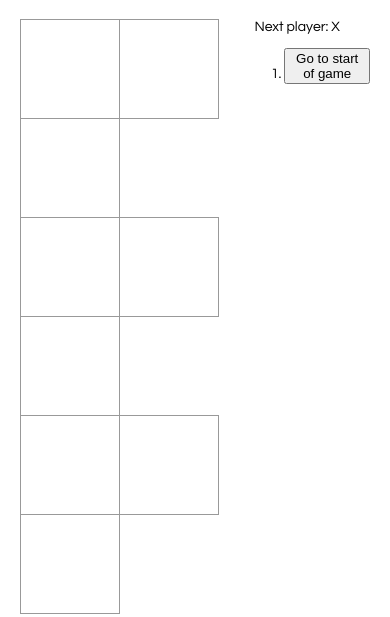
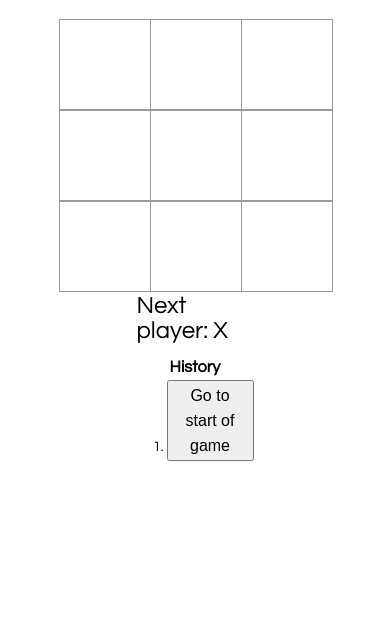
Before and after one commit to dpirrott/tic-tac-toe, a React app: page / in a window 390 px wide. Built offline with nearby package versions, Linux system fonts and the light colour scheme.

Commit message:
Mobile responsiveness improved

```diff
--- a/package.json
+++ b/package.json
@@ -13,6 +13,8 @@
   },
   "scripts": {
     "start": "react-scripts start",
+    "predeploy": "npm run build",
+    "deploy": "gh-pages -d build",
     "build": "react-scripts build",
     "test": "react-scripts test",
     "eject": "react-scripts eject"
@@ -34,5 +36,9 @@
       "last 1 firefox version",
       "last 1 safari version"
     ]
+  },
+  "homepage": "http://dpirrott.github.io/tic-tac-toe",
+  "devDependencies": {
+    "gh-pages": "^3.2.3"
   }
 }
--- a/src/index.css
+++ b/src/index.css
@@ -1,10 +1,17 @@
 body {
   font: 14px "Century Gothic", Futura, sans-serif;
   margin: 20px;
+  box-sizing: border-box;
+  border-collapse: collapse;
 }
 
 ol, ul {
   padding-left: 30px;
+  margin-top: 5px;
+}
+
+li {
+  margin-top: 5px;
 }
 
 .board-row:after {
@@ -19,18 +26,18 @@ ol, ul {
 }
 
 .square {
+  flex: 1 1 0;
   background: #fff;
   border: 1px solid #999;
-  float: left;
-  font-size: 90px;
+  font-size: 7vw;
   font-weight: bold;
   line-height: 34px;
-  height: 100px;
+  height: 100%;
   margin-right: -1px;
   margin-top: -1px;
   padding: 0;
   text-align: center;
-  width: 100px;
+  width: 33%;
 }
 
 .square:focus {
@@ -44,8 +51,65 @@ ol, ul {
 .game {
   display: flex;
   flex-direction: row;
+  justify-content: center;
+}
+
+#rowContainer {
+  display: flex;
+  flex-direction: column;
+  width: 25vw;
+  height: 25vw;
+}
+
+.board-row {
+  display: flex;
+  flex-direction: row;
+  width: 100%;
+  height: 100%;
 }
 
 .game-info {
+  width: 30vw;
   margin-left: 20px;
 }
+
+ @media only screen and (max-width: 600px) {
+
+  h3 {
+    text-align: center;
+    margin-bottom: 0px;
+  }
+
+  .square {
+    font-size: 25vw;
+  }
+
+  #rowContainer {
+    display: flex;
+    flex-direction: column;
+    width: 70vw;
+    height: 70vw;
+  }
+
+  .game {
+    display: flex;
+    flex-direction: column;
+    justify-content: center;
+    align-items: center;
+  }
+
+  .game-info {
+    margin-left: 0;
+  }
+
+  .status {
+    margin-bottom: 10px;
+    font-size: 24px;
+  }
+
+  button {
+    font-size: 16px;
+    line-height: 25px;
+  }
+
+}
--- a/src/index.js
+++ b/src/index.js
@@ -23,7 +23,7 @@ class Board extends React.Component {
 
   render() {
     return (
-      <div>
+      <div id='rowContainer'>
         <div className="board-row">
           {this.renderSquare(0)}
           {this.renderSquare(1)}
@@ -114,7 +114,8 @@ class Game extends React.Component {
           />
         </div>
         <div className="game-info">
-          <div>{status}</div>
+          <div className='status'>{status}</div>
+          <h3>History</h3>
           <ol>{moves}</ol>
         </div>
       </div>
```
Also changed, not shown: README.md, index.css (deleted), 1 other file.
